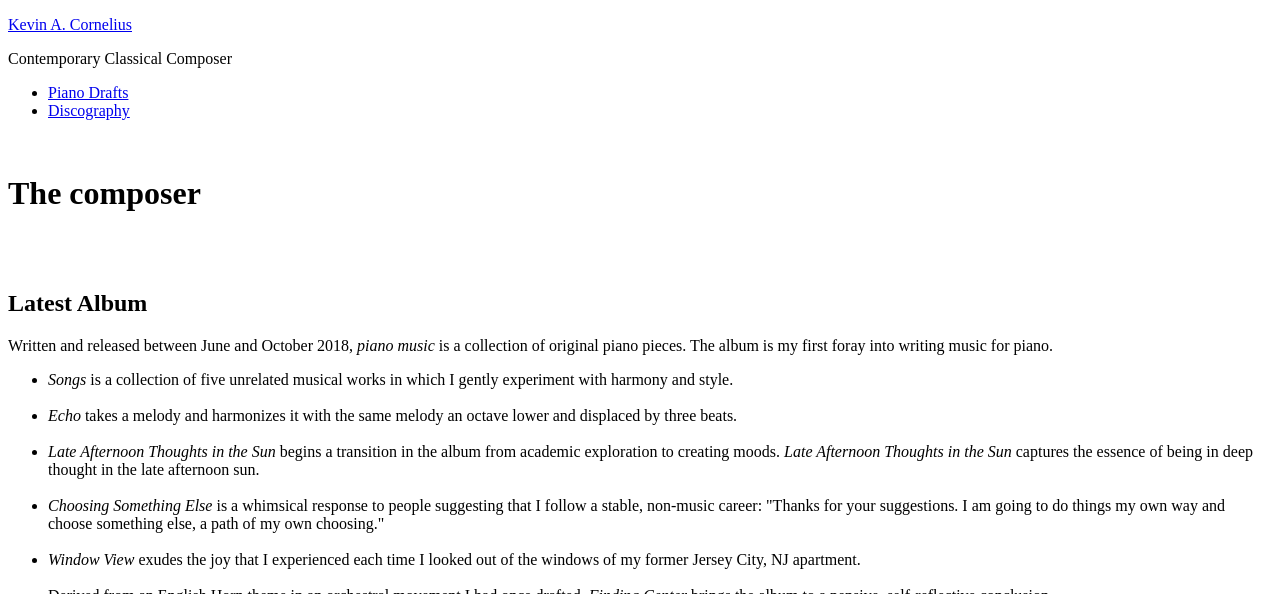
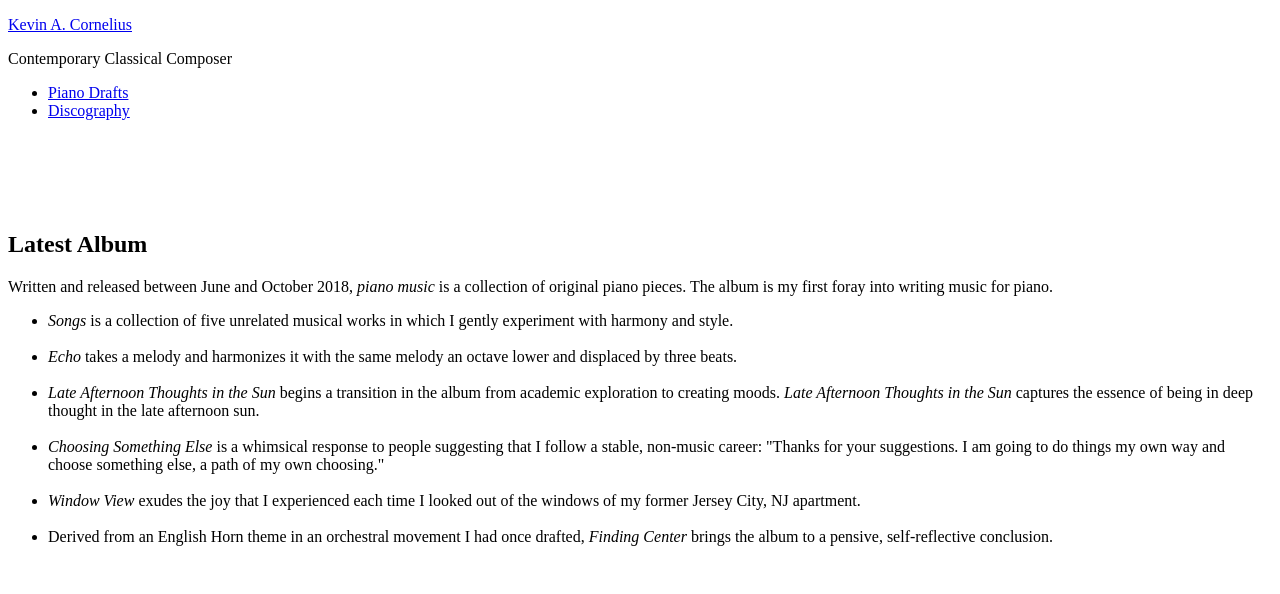
Before and after one commit to kevinacornelius/kevinacornelius.github.io, a Jekyll site: the page built from music/index2.html, in a window 1280 px wide, cut to the strip 0-594 px from the top of the page. Built offline with Jekyll 4.4.1, drawn with Linux system fonts in a browser that asks for light colours; nearby versions of some CDN libraries.

Commit message:
Update index2.html

```diff
--- a/music/index2.html
+++ b/music/index2.html
@@ -6,7 +6,7 @@ title: Home
     <div class="overlay"></div>
     <header class="page-header">
         <div>
-            <h1 class="page-title">The composer</h1>
+            <h1 class="page-title"></h1>
         </div>
     </header>
 </div>
```
